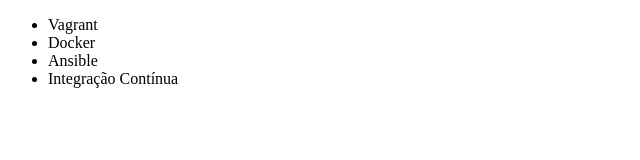
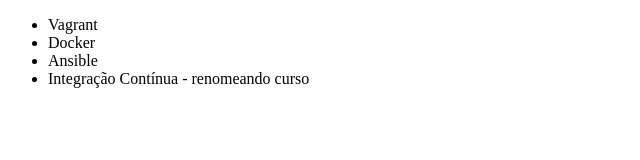
Before and after one commit to esyalemy/Aprendendo-git, a plain HTML site: page Index.html in a window 1280 px wide. Shown: the whole page, without its empty margins (0-640 px from the left). Drawn offline with Linux system fonts and the light colour scheme.

Commit message:
Renomeando arquivo

```diff
--- a/Index.html
+++ b/Index.html
@@ -9,7 +9,7 @@
 		<li>Vagrant</li>
 		<li>Docker</li>
 		<li>Ansible</li>
-		<li>Integração Contínua</li>
+		<li>Integração Contínua - renomeando curso</li>
 	</ul>
 </body>
 </html>
```
